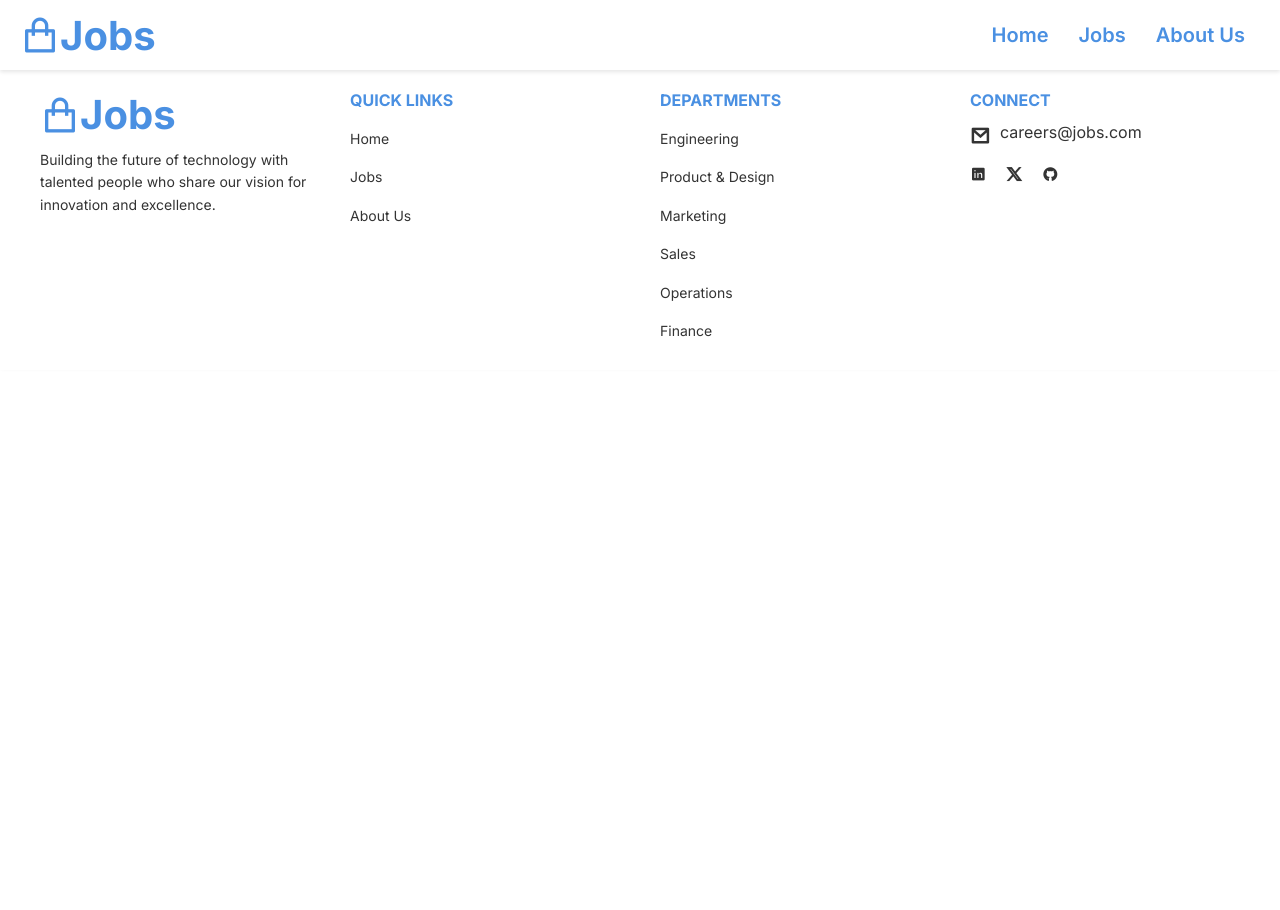
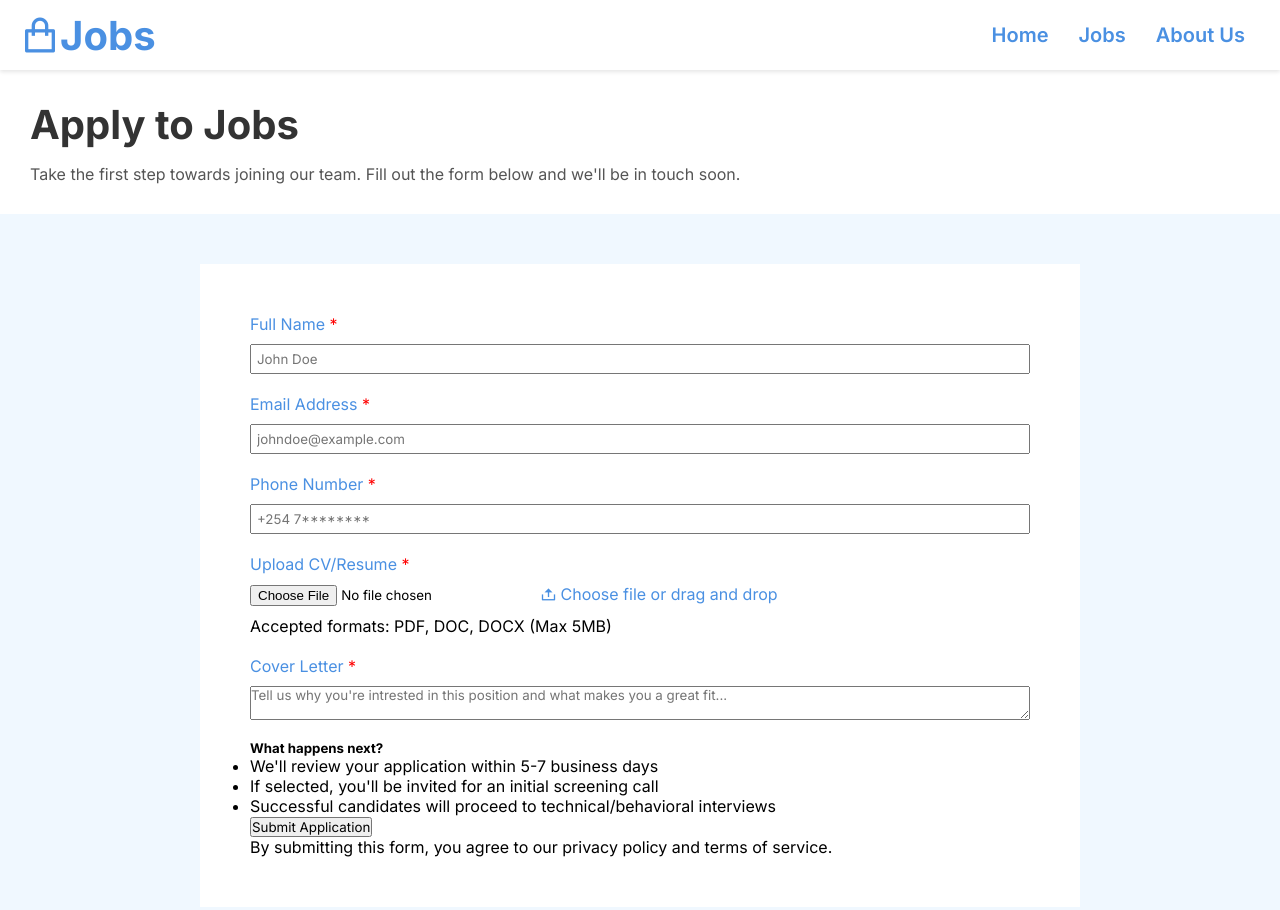
Before and after one commit to JulieKihumba/career-portal, a plain HTML site: page apply.html in a window 1280 px wide. Shown: the top 910 px of the page. Before the commit the page ends 800 px from the top, so only its background shows below. Drawn offline with nearby package versions, Linux system fonts and the light colour scheme.

Commit message:
Enhance application form and job filters with improved structure and styling

```diff
--- a/Assets/css/styles.css
+++ b/Assets/css/styles.css
@@ -291,13 +291,13 @@
   padding: 30px;
   box-shadow: 0 2px 4px rgba(0, 0, 0, 0.1);
 }
-.jobs__header h2{
+.jobs__header h2 {
   color: #333;
   padding-bottom: 15px;
   font-size: 40px;
   font-weight: 700;
 }
-.jobs__header p{
+.jobs__header p {
   color: #555;
   font-size: 16px;
   font-weight: 400;
@@ -338,7 +338,7 @@
 .job-department div {
   padding-bottom: 12px;
 }
-form h5 {
+.filter__form h5 {
   color: #4a90e2;
   padding-bottom: 12px;
   font-size: 16px;
@@ -353,10 +353,10 @@ form h5 {
   display: flex;
   justify-content: space-between;
 }
-.jobs__positions-top p{
+.jobs__positions-top p {
   color: #333;
 }
-.jobs__positions-top select{
+.jobs__positions-top select {
   width: 150px;
   height: 36px;
   background-color: white;
@@ -397,14 +397,14 @@ form h5 {
 .apply {
   text-decoration: none;
   background-color: #4a90e2;
-   border-radius: 5px;
+  border-radius: 5px;
   padding: 8px 20px;
   color: white;
   font-size: 16px;
   font-weight: 500;
   transition: 300ms;
 }
-.apply:hover{
+.apply:hover {
   opacity: 85%;
 }
 .view {
@@ -414,10 +414,54 @@ form h5 {
   color: #333;
   transition: 300ms;
 }
-.view:hover{
+.view:hover {
   opacity: 70%;
 }
 /* ABOUT PAGE */
 .about-header {
   background-color: #4a90e2;
 }
+/* APPLY PAGE */
+.application {
+  background-color: aliceblue;
+  padding: 50px 200px;
+}
+
+.application__form {
+  background-color: white;
+  padding: 50px;
+}
+.form-name,
+.form-email,
+.form-number,
+.form-upload,
+.form-letter {
+  display: flex;
+  flex-direction: column;
+  gap: 10px;
+  padding-bottom: 20px;
+}
+.form-name label,
+.form-email label,
+.form-number label,
+.form-upload label,
+.form-letter label {
+  color: #4a90e2;
+  font-size: 16px;
+  font-weight: 00;
+}
+.form-name span,
+.form-email span,
+.form-number span,
+.form-upload span,
+.form-letter span {
+  color: red;
+}
+.form-name input,
+.form-email input,
+.form-number input,
+.form-letter input {
+  padding: 5px;
+  color: #333;
+  ;
+}
--- a/apply.html
+++ b/apply.html
@@ -1,16 +1,17 @@
 <!DOCTYPE html>
 <html lang="en">
-<head>
-    <meta charset="UTF-8">
-    <meta name="viewport" content="width=device-width, initial-scale=1.0">
+  <head>
+    <meta charset="UTF-8" />
+    <meta name="viewport" content="width=device-width, initial-scale=1.0" />
     <title>Document</title>
-     <link rel="stylesheet" href="Assets/css/styles.css">
- <!-- remixicon icons -->
+    <link rel="stylesheet" href="Assets/css/styles.css" />
+    <!-- remixicon icons -->
     <link
       href="https://cdn.jsdelivr.net/npm/remixicon@4.7.0/fonts/remixicon.css"
       rel="stylesheet"
-    /></head>
-<body>
+    />
+  </head>
+  <body>
     <!-- navbar -->
     <nav class="navbar">
       <div class="navbar__logo">
@@ -24,6 +25,68 @@
         <li><a href="about.html">About Us</a></li>
       </ul>
     </nav>
+    <!-- header -->
+    <div class="jobs__header">
+      <h2>Apply to Jobs</h2>
+      <p>
+        Take the first step towards joining our team. Fill out the form below
+        and we'll be in touch soon.
+      </p>
+    </div>
+    <!-- main -->
+    <div class="application">
+      <form action="" class="application__form">
+        <div class="form-name">
+          <label for="">Full Name <span>*</span> </label>
+          <input type="text" placeholder="John Doe" />
+        </div>
+        <div class="form-email">
+          <label for="">Email Address <span>*</span> </label>
+          <input type="email" placeholder="johndoe@example.com" />
+        </div>
+        <div class="form-number">
+          <label for="">Phone Number <span>*</span> </label>
+          <input type="tel" placeholder="+254 7********" />
+        </div>
+        <div class="form-upload">
+          <label for="">Upload CV/Resume <span>*</span> </label>
+          <div class="">
+            <input type="file" />
+            <label for="">
+              <i class="ri-upload-2-line"> </i>
+              Choose file or drag and drop
+            </label>
+          </div>
+          <p>Accepted formats: PDF, DOC, DOCX (Max 5MB)</p>
+        </div>
+        <div class="form-letter">
+          <label for="">Cover Letter <span>*</span></label>
+          <textarea
+            name=""
+            id=""
+            placeholder="Tell us why you're intrested in this position and what makes you a great fit..."
+          ></textarea>
+        </div>
+        <div class="">
+          <h5>What happens next?</h5>
+          <ul>
+            <li>We'll review your application within 5-7 business days</li>
+            <li>
+              If selected, you'll be invited for an initial screening call
+            </li>
+            <li>
+              Successful candidates will proceed to technical/behavioral
+              interviews
+            </li>
+          </ul>
+        </div>
+        <button>Submit Application</button>
+        <p>
+          By submitting this form, you agree to our privacy policy and terms of
+          service.
+        </p>
+      </form>
+    </div>
     <!-- Footer -->
     <div class="footer">
       <div class="footer__left">
@@ -57,7 +120,7 @@
       </div>
       <div class="footer__connect">
         <h3>connect</h3>
-        <div class=" footer__connect mail">
+        <div class="footer__connect mail">
           <i class="ri-mail-line"></i>
           <p>careers@jobs.com</p>
         </div>
@@ -68,5 +131,5 @@
         </div>
       </div>
     </div>
-</body>
+  </body>
 </html>
```
Also changed, not shown: jobs.html (+1 -1 lines).
